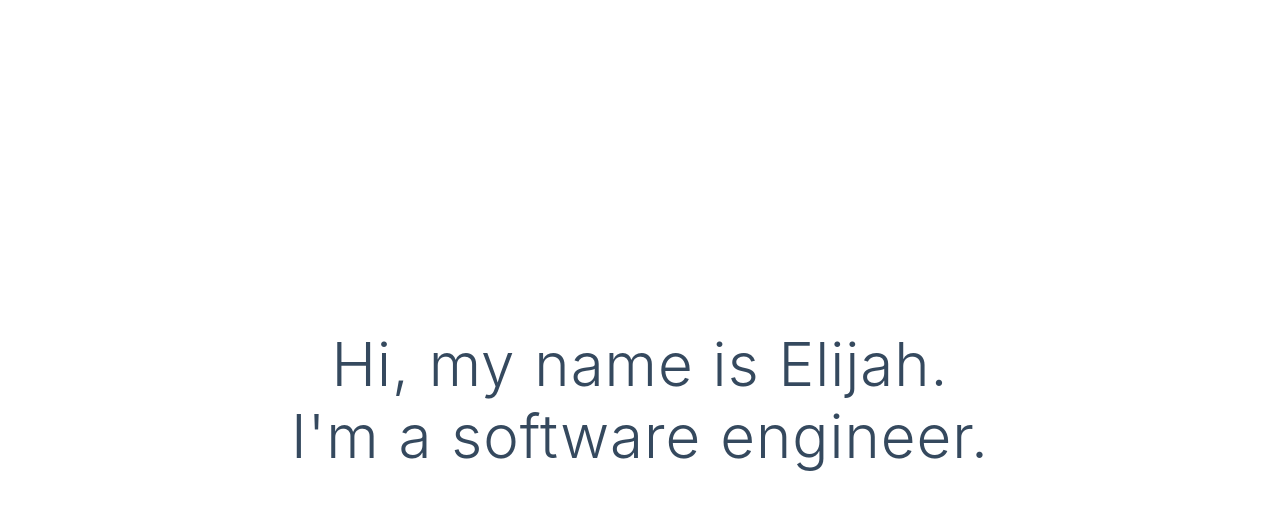
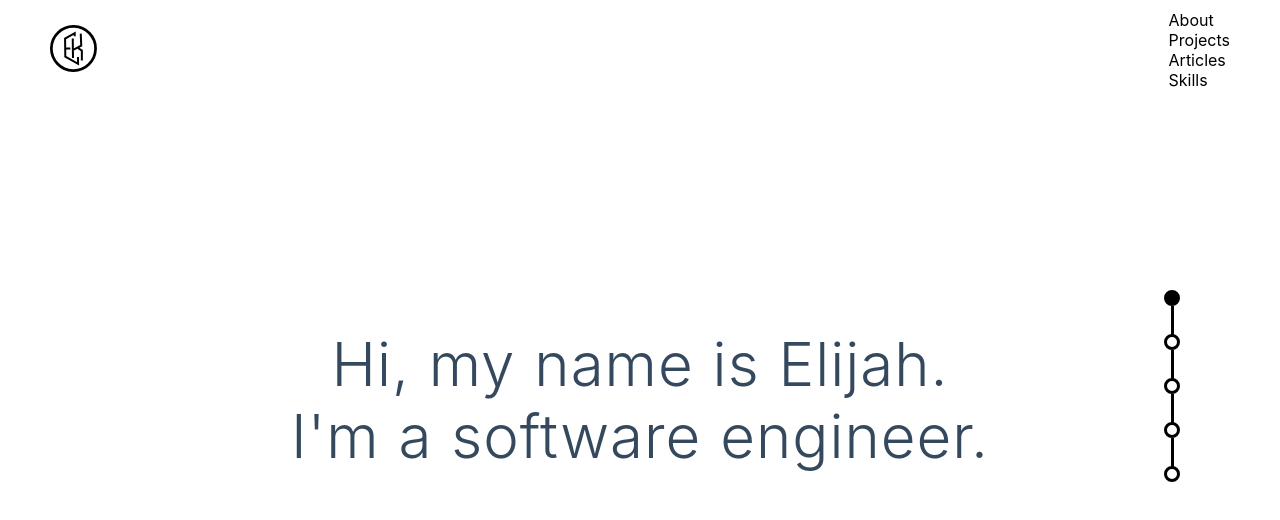
Before and after one commit to ElijahKotyluk/elijahkotyluk.com, a Nuxt app: page / in a window 1280 px wide. Shown: the top 520 px of the page. Built offline with nearby package versions, Linux system fonts and the light colour scheme.

Commit message:
Add layout components:  - Add toolbar components  - Add SiteLogo component  - Add DotNav component

```diff
--- /dev/null
+++ b/components/DotNav.vue
@@ -0,0 +1,96 @@
+<template>
+  <nav class="dot-nav">
+    <ul class="dot-nav--list list-unstyled">
+      <li class="dot-nav--item is-active">
+        <a href="#" class="dot-nav--link">Lorem ipsum dolor.</a>
+      </li>
+      <li class="dot-nav--item">
+        <a href="#" class="dot-nav--link">Assumenda, officia omnis.</a>
+      </li>
+      <li class="dot-nav--item">
+        <a href="#" class="dot-nav--link">Sed, alias totam.</a>
+      </li>
+      <li class="dot-nav--item">
+        <a href="#" class="dot-nav--link">Officia, itaque, vitae!</a>
+      </li>
+      <li class="dot-nav--item">
+        <a href="#" class="dot-nav--link">Repellendus, veritatis, deserunt.</a>
+      </li>
+    </ul>
+  </nav>
+</template>
+
+<script>
+export default {
+  name: 'DotNav',
+  // Get dot-nav--item and add class to selected/remove class from other
+  methods: {}
+}
+</script>
+
+<style lang="scss" scoped>
+.dot-nav {
+  position: absolute;
+  top: 50%; left: 90%;
+  transform: translate(-50%, -50%);
+}
+/* Fin Init */
+
+.dot-nav--item {
+  position: relative;
+  display: block;
+  width: 16px; height: 16px;
+  margin-bottom: 28px;
+  border: 3px solid #000000;
+  border-radius: 50%;
+  &:before, &:after { content: ""; }
+  &:before {
+    position: absolute;
+    top: -1px; bottom: -1px; left: -1px; right: -1px;
+    transform: scale(0);
+    opacity: 0;
+    border-radius: 50%;
+    background-color: #000000;
+    transition: all .3s;
+  }
+  &:after {
+    display: block;
+    width: 3px; height: 30px;
+    margin: 13px auto 0;
+    background-color: #000000;
+  }
+  &:last-child:after { display:none; }
+  &:hover { cursor: pointer; }
+  &.is-active:before {
+    opacity: 1;
+    transform: scale(1);
+  }
+}
+.dot-nav--link {
+  position: absolute;
+  top: 50%;
+  visibility: hidden;
+  transform: translate(-120%, -50%);
+  width: 200px;
+  padding: 5px 10px;
+  opacity: 0;
+  color: #111; background-color: #000000;
+  transition: all .3s;
+  &:before {
+    content: "";
+    position: absolute;
+    top: 50%; left: 100%;
+    width: 0; height: 0;
+    border-width: 6px 0 6px 8px;
+    border-color: transparent transparent transparent #000000;
+    border-style: solid;
+    transform: translateY(-50%);
+  }
+
+  .dot-nav--item:hover & {
+    visibility: visible;
+    opacity: 1;
+    transform: translate(-110%, -50%);
+  }
+}
+</style>
--- /dev/null
+++ b/components/Toolbar.vue
@@ -0,0 +1,85 @@
+<template>
+  <div class="header">
+    <div class="nav">
+      <nuxt-link to="/">
+        <site-logo />
+      </nuxt-link>
+
+      <div class="nav-items">
+        <ol>
+          <li v-for="(item, i) in menu" :key="i">
+            {{ item.name }}
+          </li>
+        </ol>
+      </div>
+    </div>
+  </div>
+</template>
+
+<script>
+import SiteLogo from '~/components/icons/SiteLogo.vue'
+
+export default {
+  name: 'Toolbar',
+  components: {
+    SiteLogo
+  },
+  data() {
+    return {
+      menu: [
+        {
+          name: 'About'
+        },
+        {
+          name: 'Projects'
+        },
+        {
+          name: 'Articles'
+        },
+        {
+          name: 'Skills'
+        }
+      ]
+    }
+  }
+}
+</script>
+
+<style lang="scss" scoped>
+.header {
+  height: 100px;
+  width: 100%;
+  align-items: center;
+  padding: 0px 50px;
+  display: flex;
+  position: fixed;
+  -webkit-box-pack: justify;
+  justify-content: space-between;
+  -webkit-box-align: center;
+  transition: all 0.25s cubic-bezier(0.645, 0.045, 0.355, 1) 0s;
+}
+
+.nav {
+  display: flex;
+  -webkit-box-pack: justify;
+  justify-content: space-between;
+  -webkit-box-align: center;
+  align-items: center;
+  position: relative;
+  width: 100%;
+  counter-reset: item 0;
+  z-index: 12;
+}
+
+.nav-items {
+  display: flex;
+  -webkit-box-align: center;
+  align-items: center;
+
+  ol {
+    padding: 0px;
+    margin: 0px;
+    list-style: none;
+  }
+}
+</style>
--- /dev/null
+++ b/components/icons/BaseIcon.vue
@@ -0,0 +1,64 @@
+<template>
+  <svg
+    xmlns="http://www.w3.org/2000/svg"
+    :font-size="fontSize"
+    :width="width"
+    :height="height"
+    viewBox="0 0 592 512"
+    :aria-labelledby="iconName"
+    role="presentation"
+  >
+    <title :id="iconName" lang="en">{{ iconName }} icon</title>
+    <g :fill="iconColor" :stroke="strokeColor" :stroke-width="strokeWidth">
+      <slot />
+    </g>
+  </svg>
+</template>
+
+<script>
+export default {
+  props: {
+    iconName: {
+      type: String,
+      default: ''
+    },
+    fontSize: {
+      type: [String],
+      default: '34px'
+    },
+    width: {
+      type: [Number, String],
+      default: 18
+    },
+    height: {
+      type: [Number, String],
+      default: 18
+    },
+    iconColor: {
+      type: String,
+      default: 'rgba(0, 0, 0, 1)'
+    },
+    strokeColor: {
+      type: String,
+      default: 'rgba(0, 0, 0, 1)'
+    },
+    strokeWidth: {
+      type: [Number, String],
+      default: 7
+    }
+  }
+}
+</script>
+
+<style scoped>
+svg {
+  display: inline-block;
+  height: 1em;
+  width: 1.1875em;
+  vertical-align: -.125em;
+  margin-bottom: -2px;
+}
+:hover {
+  stroke: rgba(147, 7, 7, 1);
+}
+</style>
--- /dev/null
+++ b/components/icons/SiteLogo.vue
@@ -0,0 +1,45 @@
+<template>
+  <svg
+    id="svg4548"
+    xmlns:svg="http://www.w3.org/2000/svg"
+    xmlns="http://www.w3.org/2000/svg"
+    width="46.922394"
+    height="47.011543"
+    viewBox="0 0 12.414884 12.438471"
+  >
+    <defs id="defs4542">
+      <linearGradient
+        id="linearGradient6619"
+        osb:paint="solid"
+      >
+        <stop id="stop6617" style="stop-color:#000000;stop-opacity:1;" offset="0" />
+      </linearGradient>
+      <linearGradient id="linearGradient5115" osb:paint="solid">
+        <stop id="stop5113" style="stop-color:#000000;stop-opacity:1;" offset="0" />
+      </linearGradient>
+    </defs>
+
+    <g id="layer1" transform="translate(-31.779735,-97.492171)">
+      <path
+        id="path4560"
+        style="fill:none;stroke:#000000;stroke-width:0.53117782;stroke-linecap:butt;stroke-linejoin:miter;stroke-miterlimit:4;stroke-dasharray:none;stroke-opacity:1"
+        d="m 39.100606,103.51427 1.107606,0.74868 v 2.62043 m -2.312942,-2.79512 2.150059,-1.12305 -0.130308,-3.19441 m -2.117481,1.27278 0.06516,5.21053 m -2.052327,-2.5741 h 1.368218 m 2.000702,2.27909 v 0 l 0.0294,1.79901 -3.381843,-1.87838 -0.05882,-4.7761 2.547528,-1.458825 -0.0031,0.835925"
+      />
+      <ellipse
+        id="path5111"
+        cx="40.611572"
+        cy="102.70796"
+        rx="5.8456726"
+        ry="5.8574491"
+        transform="matrix(0.99967416,0.02552578,-0.02542318,0.99967678,0,0)"
+        style="opacity:1;fill:#e9afaf;fill-opacity:0;stroke:#000000;stroke-width:0.72349119;stroke-miterlimit:4;stroke-dasharray:none;stroke-opacity:1"
+      />
+    </g>
+  </svg>
+</template>
+
+<script>
+export default {
+  name: 'SiteLogo'
+}
+</script>
--- a/layouts/default.vue
+++ b/layouts/default.vue
@@ -1,8 +1,22 @@
 <template>
   <div class="app-container">
+    <toolbar />
+    <dot-nav />
     <nuxt />
   </div>
 </template>
+
+<script>
+import Toolbar from '~/components/Toolbar.vue'
+import DotNav from '~/components/DotNav.vue'
+
+export default {
+  components: {
+    Toolbar,
+    DotNav
+  }
+}
+</script>
 
 <style>
 *,
```
Also changed, not shown: 1 other file (tests, documents, lock files or other folders).
